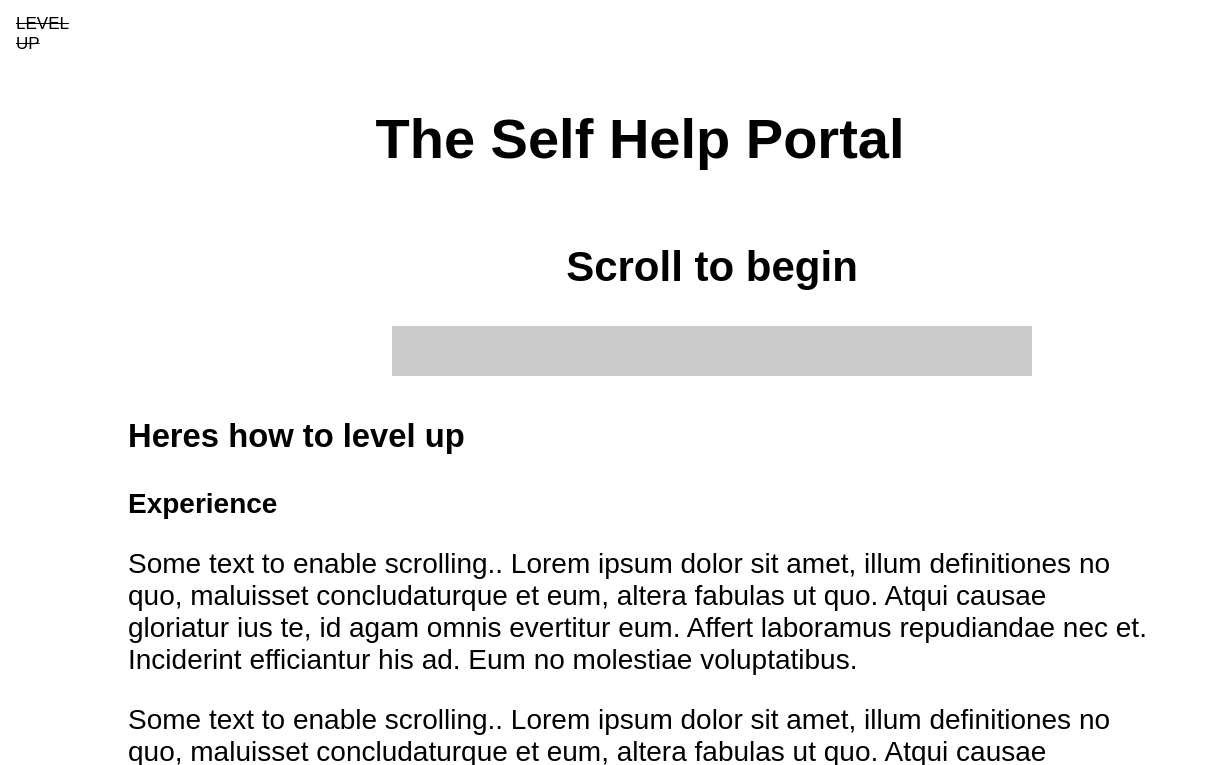
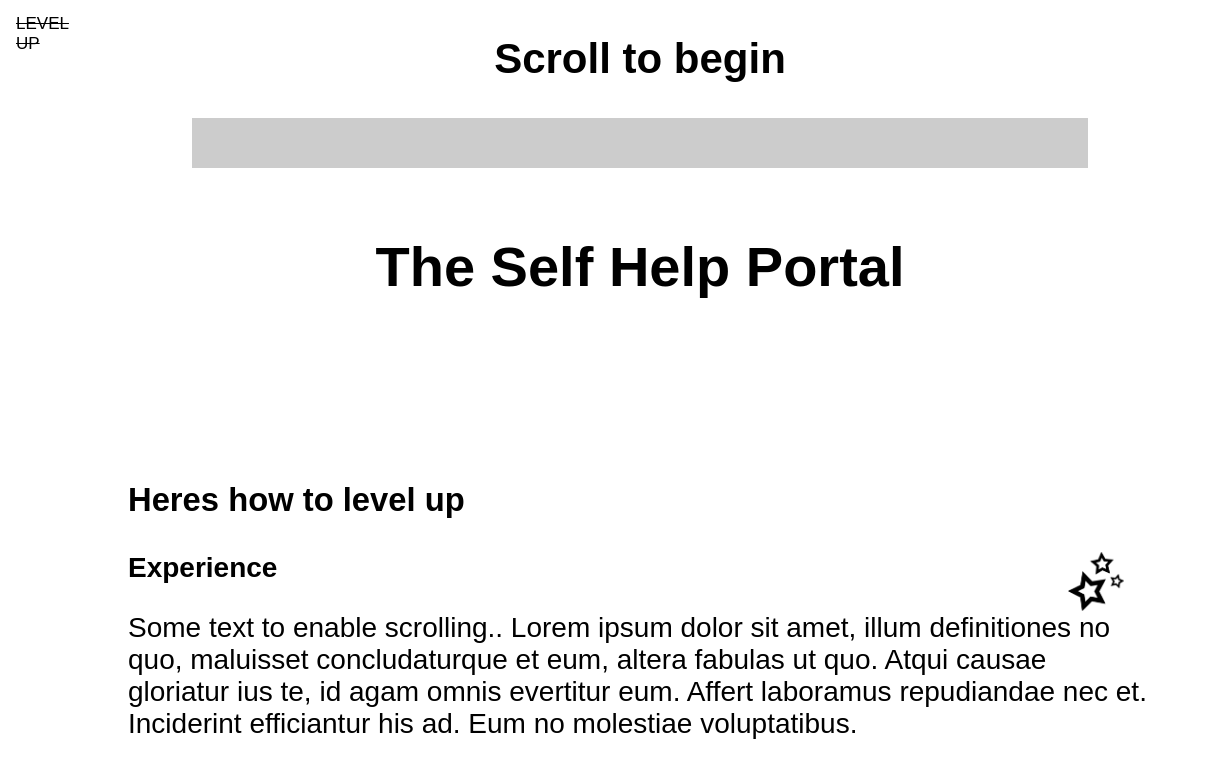
Before and after one commit to Thunderbqlt/Level-Up, a plain HTML site: page index.html in a window 1280 px wide. Shown: the top 765 px of the page, 0-1229 px from the left. Drawn offline with Linux system fonts and the light colour scheme.

Commit message:
Iteration 2 with improved home page UX

```diff
--- a/index.html
+++ b/index.html
@@ -38,6 +38,10 @@ function aFunction() {
     x.style.display = "block";
   }
 }</script>
+<br>
+<br>
+<br>
+<br>
 <h1>The Self Help Portal</h1>
 
         <div class="loadingbar"><b></b></div>
@@ -61,20 +65,21 @@ function aFunction() {
             </script>
 
 <div class="content">
-  <br>
-  <br>
     <h3>Heres how to level up</h3>
     <b>Experience</b>
+    <img src="experience.png">
     <p>Some text to enable scrolling.. Lorem ipsum dolor sit amet, illum definitiones no quo, maluisset concludaturque et eum, altera fabulas ut quo. Atqui causae gloriatur ius te, id agam omnis evertitur eum. Affert laboramus repudiandae nec et. Inciderint efficiantur his ad. Eum no molestiae voluptatibus.</p>
     <p>Some text to enable scrolling.. Lorem ipsum dolor sit amet, illum definitiones no quo, maluisset concludaturque et eum, altera fabulas ut quo. Atqui causae gloriatur ius te, id agam omnis evertitur eum. Affert laboramus repudiandae nec et. Inciderint efficiantur his ad. Eum no molestiae voluptatibus.</p>
     <p>Some text to enable scrolling.. Lorem ipsum dolor sit amet, illum definitiones no quo, maluisset concludaturque et eum, altera fabulas ut quo. Atqui causae gloriatur ius te, id agam omnis evertitur eum. Affert laboramus repudiandae nec et. Inciderint efficiantur his ad. Eum no molestiae voluptatibus.</p>
     <p>Some text to enable scrolling.. Lorem ipsum dolor sit amet, illum definitiones no quo, maluisset concludaturque et eum, altera fabulas ut quo. Atqui causae gloriatur ius te, id agam omnis evertitur eum. Affert laboramus repudiandae nec et. Inciderint efficiantur his ad. Eum no molestiae voluptatibus.</p>
 
     <b>Health Bar</b>
+    <img src="health.png">
     <p>Some text to enable scrolling.. Lorem ipsum dolor sit amet, illum definitiones no quo, maluisset concludaturque et eum, altera fabulas ut quo. Atqui causae gloriatur ius te, id agam omnis evertitur eum. Affert laboramus repudiandae nec et. Inciderint efficiantur his ad. Eum no molestiae voluptatibus.</p>
     <p>Some text to enable scrolling.. Lorem ipsum dolor sit amet, illum definitiones no quo, maluisset concludaturque et eum, altera fabulas ut quo. Atqui causae gloriatur ius te, id agam omnis evertitur eum. Affert laboramus repudiandae nec et. Inciderint efficiantur his ad. Eum no molestiae voluptatibus.</p>
     <p>Some text to enable scrolling.. Lorem ipsum dolor sit amet, illum definitiones no quo, maluisset concludaturque et eum, altera fabulas ut quo. Atqui causae gloriatur ius te, id agam omnis evertitur eum. Affert laboramus repudiandae nec et. Inciderint efficiantur his ad. Eum no molestiae voluptatibus.</p>
     <b>Stamina Bar</b>
+    <img src="stamina.png">
     <p>Some text to enable scrolling.. Lorem ipsum dolor sit amet, illum definitiones no quo, maluisset concludaturque et eum, altera fabulas ut quo. Atqui causae gloriatur ius te, id agam omnis evertitur eum. Affert laboramus repudiandae nec et. Inciderint efficiantur his ad. Eum no molestiae voluptatibus.</p>
     <p>Some text to enable scrolling.. Lorem ipsum dolor sit amet, illum definitiones no quo, maluisset concludaturque et eum, altera fabulas ut quo. Atqui causae gloriatur ius te, id agam omnis evertitur eum. Affert laboramus repudiandae nec et. Inciderint efficiantur his ad. Eum no molestiae voluptatibus.</p>
     <p>Some text to enable scrolling.. Lorem ipsum dolor sit amet, illum definitiones no quo, maluisset concludaturque et eum, altera fabulas ut quo. Atqui causae gloriatur ius te, id agam omnis evertitur eum. Affert laboramus repudiandae nec et. Inciderint efficiantur his ad. Eum no molestiae voluptatibus.</p>
--- a/style.css
+++ b/style.css
@@ -1,9 +1,14 @@
 .loadingbar {
-    text-align: center;}
+    text-align: center;
+  }
 img {
     float: right;
     padding-right: 1em;
-}
+  }
+
+.content img{
+  width: 2em;
+  }
 
 body.loading {
     overflow: hidden;
@@ -16,10 +21,12 @@ body {
   }
 
   .header {
+    top: 0;
     position: fixed;
-    z-index: 1;
-    width: 50%;
-    padding-left: 14em;
+    z-index: 999;
+    width: 100%;
+    padding-left: none;
+
   }
 
   .header h2 {
@@ -27,9 +34,10 @@ body {
   }
 
   .progress-container {
-    width: 100%;
+    width: 70%;
     height: 50px;
     background: #ccc;
+    margin: 0 auto;
 
   }
 
@@ -55,6 +63,7 @@ body {
   .topnav {
   overflow: hidden;
   position: relative;
+  z-index: 10000;
 }
 
 /* Hide the links inside the navigation menu (except for logo/home) */
@@ -120,6 +129,6 @@ h2 {
 
 @media only screen and (max-width: 600px) {
   .progress-container {
-    background-color: blue;
+    padding-left: none;
   }
 }
```
Also changed, not shown: experience.png (added), health.png (added), stamina.png (added).
